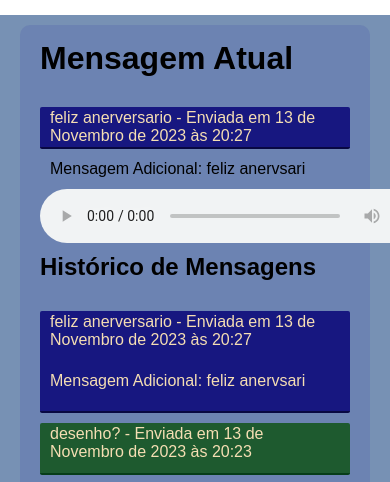
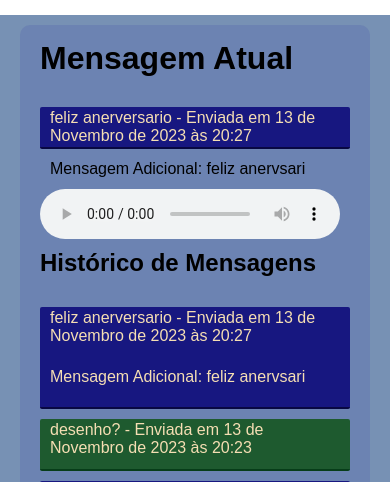
Before and after one commit to ReverseCall/SiteV2, a Django app: page / in a window 390 px wide; the page is wider, and only the part inside the window is pictured. Shown: the top 482 px of that part. Run offline with Django 4.2, Linux system fonts and the light colour scheme; data comes from the database, SQL or seed files in the repository.

Commit message:
finalfeliz2

```diff
--- a/static/css/style.css
+++ b/static/css/style.css
@@ -159,6 +159,12 @@ audio{
         input{
             width: 300px;
         }
+        audio{
+            width: 300px;
+            height: 50px;
+
+        }
+
     }
 
 }
```
